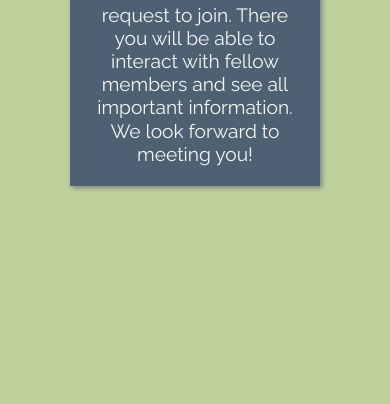
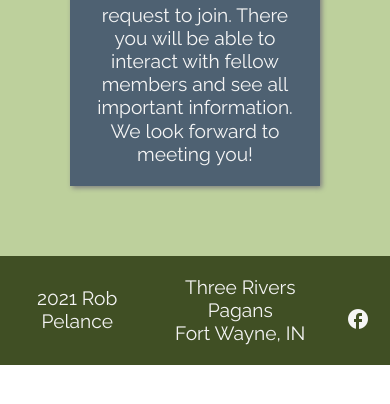
Before and after one commit to therealpelance/Three-Rivers-Pagans, a plain HTML site: page index.html in a window 390 px wide. Shown: the part 5143-5547 px from the top of the page. After the commit the page ends 5508 px from the top, so only its background shows below. Drawn offline with Linux system fonts and the light colour scheme.

Commit message:
Add footer

```diff
--- a/Resources/CSS/styles.css
+++ b/Resources/CSS/styles.css
@@ -165,13 +165,20 @@ p {
 
 main {
 	display: grid;
-	grid-template: repeat(30, minmax(min-content, max-content)) / 10% repeat(10, 1fr) 10%;
+	grid-template: repeat(7, minmax(min-content, max-content)) / 10% repeat(10, 1fr) 10%;
 	grid-row-gap: 50px;
+	padding-bottom: 50px;
 }
 
 a {
 	text-decoration: none;
 	color: whitesmoke;
+}
+
+footer {
+	display: flex;
+	justify-content: space-around;
+	align-items: center;
 }
 
 /* Header */
@@ -353,6 +360,12 @@ nav a:hover {
 	border: 10px solid whitesmoke;
 }
 
+/* Footer */
+
+.icon-lg {
+	font-size: 4rem;
+}
+
 /* Media Queries */
 
 @media only screen and (max-width: 800px) {
@@ -362,7 +375,7 @@ nav a:hover {
 	}
 
 	main {
-		grid-template: repeat(30, minmax(min-content, max-content)) / 10% 40% 40% 10%;
+		grid-template: repeat(7, minmax(min-content, max-content)) / 10% 40% 40% 10%;
 	}
 
 	.about-photo {
@@ -433,7 +446,7 @@ nav a:hover {
 	}
 
 	 main {
-		grid-template: repeat(30, minmax(min-content, max-content)) / 10% 80% 10%;
+		grid-template: repeat(7, minmax(min-content, max-content)) / 10% 80% 10%;
 	}
 
 	.about-photo {
--- a/index.html
+++ b/index.html
@@ -115,8 +115,21 @@
 			</section>
 			<img class="join-photo" src="./Resources/Images/tarot_cards_sm.jpg" alt="array of tarot cards" />
 		</main>
-		<footer>
-
+		<footer class="dark-back">
+			<div id="copyright" class="light-text body-text">
+				<p>2021 Rob Pelance</p>
+			</div>
+			<div id="name-plate" class="light-text body-text">
+				<p>Three Rivers Pagans</p>
+				<p>Fort Wayne, IN</p>
+			</div>
+			<div id="social" class="light-text body-text">
+				<a href="https://www.facebook.com/groups/ThreeRiversPagans" target="blank" class="icon-lg">
+					<span class="material-icons icon-lg">
+					facebook
+					</span>
+				</a>
+			</div>
 		</footer>
 	</body>
 </html>
```
